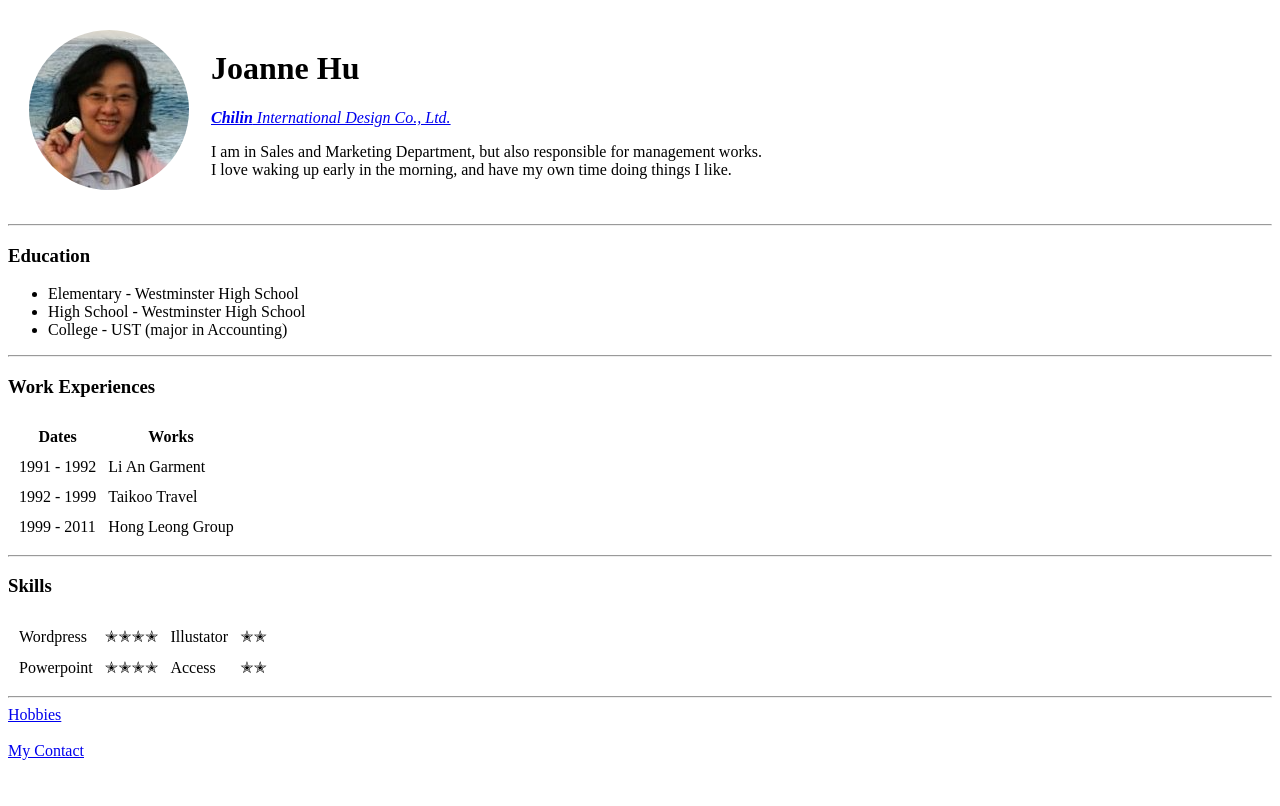
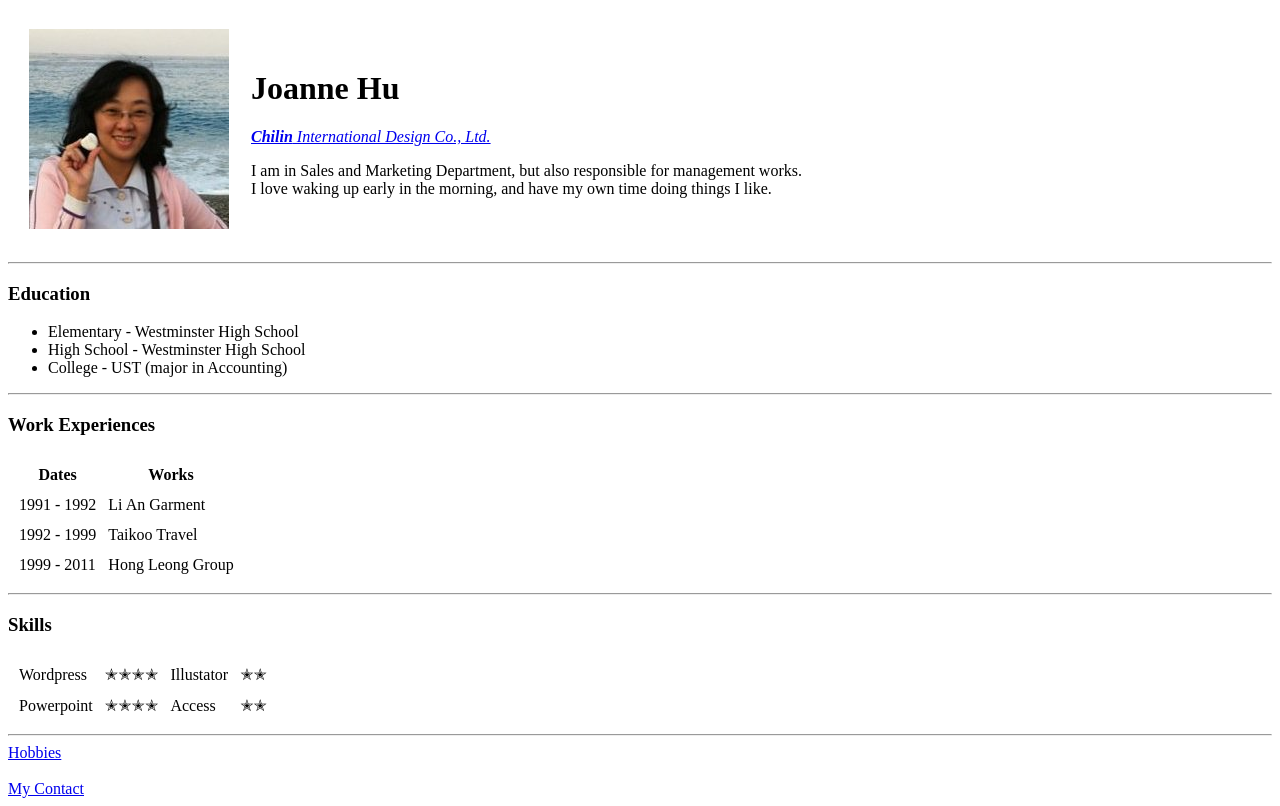
Before and after one commit to joanne1102/cv, a plain HTML site: page index.html in a window 1280 px wide. Drawn offline with Linux system fonts and the light colour scheme.

Commit message:
Update index.html

```diff
--- a/index.html
+++ b/index.html
@@ -9,7 +9,7 @@
 <body>
   <table cellspacing="20">
     <tr>
-      <td><img src="Images/JJ-circle.png" alt="Joanne Profile Picture"></td>
+      <td><img src="Images/JJ.jpg" alt="Joanne Profile Picture"></td>
       <td><h1>Joanne Hu</h1>
       <p><em><strong><a href="http://chilinco.com.tw/">Chilin</strong> International Design Co., Ltd.</a></em></p>
       <p>I am in Sales and Marketing Department, but also responsible for management works.<br>
```
